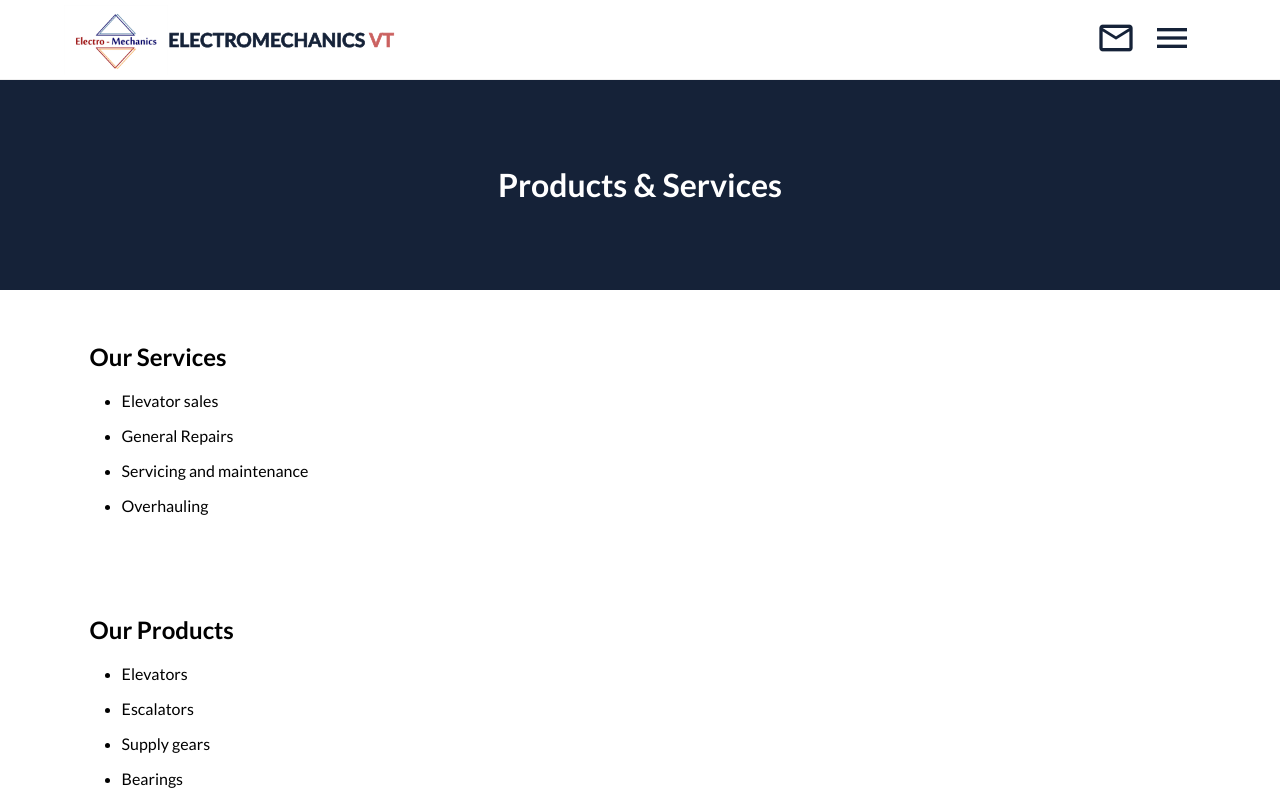
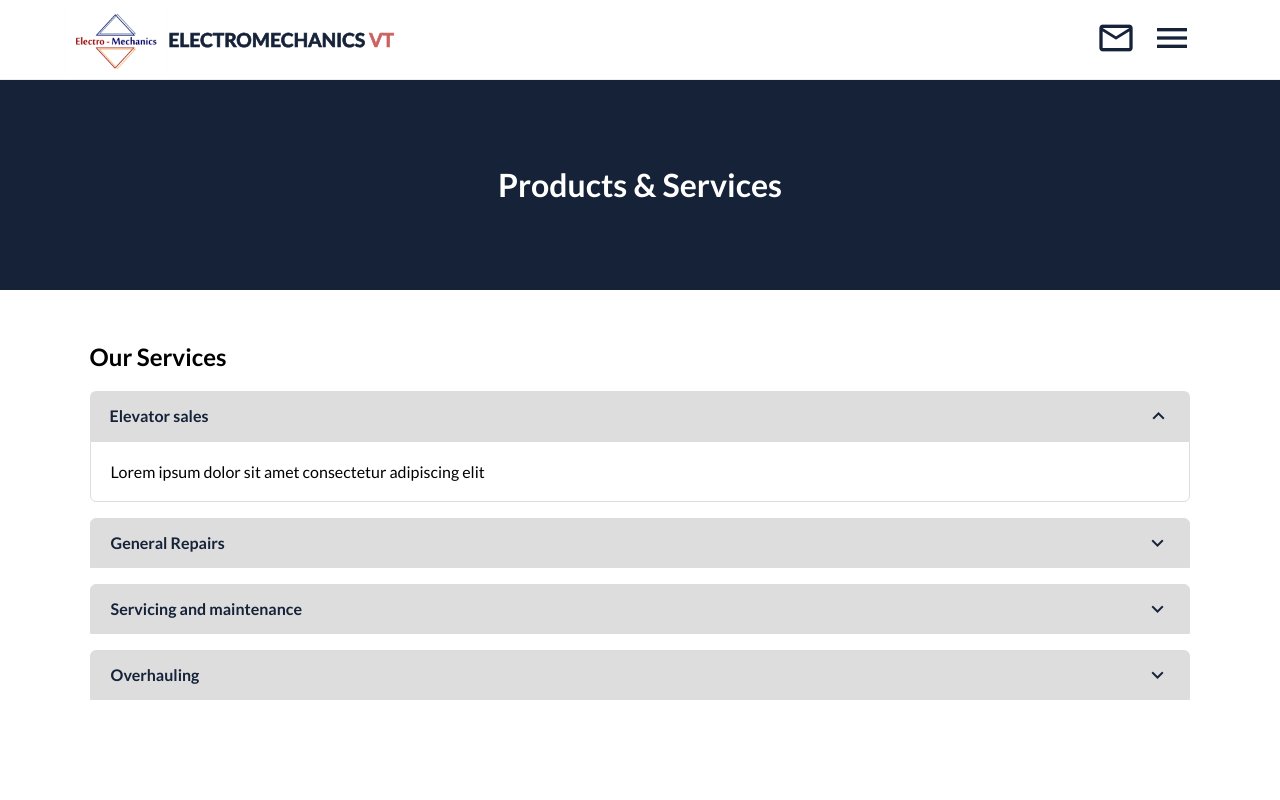
Before and after one commit to kadetXx/electromechvt, a React (Create React App) app: page /products-and-services in a window 1280 px wide. Shown: the top 800 px of the page. Built offline with nearby package versions, Linux system fonts and the light colour scheme.

Commit message:
added products and services page

```diff
--- a/src/pages/productsServices/ProductsServices.jsx
+++ b/src/pages/productsServices/ProductsServices.jsx
@@ -1,50 +1,96 @@
-import React from 'react'
-import './ProductsServices.scss'
+import React, {useState} from "react";
+import "./ProductsServices.scss";
 
 function ProductsServices() {
+
+  const [services, toggleServices] = useState(0)
+  const [products, toggleProducts] = useState(0)
+
   return (
     <div id='ProductsServices'>
       <div className='page-title'>
         <h1>Products & Services</h1>
       </div>
 
-      <div className="section-one">
+      <div className='section-one'>
         <h2>Our Services</h2>
 
         <ul>
-          {
-            [
-              "Elevator sales",
-              "General Repairs",
-              "Servicing and maintenance",
-              'Overhauling'
-            ].map(item => (
-            <li>{item}</li>
-            ))
-          }
+          {[
+            {
+              title: "Elevator sales",
+              desc: "Lorem ipsum dolor sit amet consectetur adipiscing elit",
+            },
+            {
+              title: "General Repairs",
+              desc: "Lorem ipsum dolor sit amet consectetur adipiscing elit",
+            },
+            {
+              title: "Servicing and maintenance",
+              desc: "Lorem ipsum dolor sit amet consectetur adipiscing elit",
+            },
+            {
+              title: "Overhauling",
+              desc: "Lorem ipsum dolor sit amet consectetur adipiscing elit",
+            },
+          ].map((item, index) => (
+            <li>
+              <span onClick={() => services === index ? toggleServices(null) : toggleServices(index)}>
+                {item.title}
+                <i className='material-icons'>
+                  {
+                    services === index ? 'keyboard_arrow_up' : 'keyboard_arrow_down'
+                  }
+                </i>
+              </span>
+              {
+                services === index && (<span> {item.desc} </span>)
+              }
+            </li>
+          ))}
         </ul>
       </div>
 
-      <div className="section-three">
+      <div className='section-three'>
         <h2>Our Products</h2>
 
         <ul>
-          {
-            [
-              "Elevators",
-              "Escalators",
-              "Supply gears",
-              'Bearings'
-            ].map(item => (
-            <li>{item}</li>
-            ))
-          }
+          {[
+            {
+              title: "Elevators",
+              desc: "Lorem ipsum dolor sit amet consectetur adipiscing elit",
+            },
+            {
+              title: "Escalators",
+              desc: "Lorem ipsum dolor sit amet consectetur adipiscing elit",
+            },
+            {
+              title: "Supply gears",
+              desc: "Lorem ipsum dolor sit amet consectetur adipiscing elit",
+            },
+            {
+              title: "Bearings",
+              desc: "Lorem ipsum dolor sit amet consectetur adipiscing elit",
+            },
+          ].map((item, index) => (
+            <li>
+              <span onClick={() => products === index ? toggleProducts(null) :  toggleProducts(index)}>
+                {item.title}
+                <i className='material-icons'>
+                  {
+                    services === index ? 'keyboard_arrow_up' : 'keyboard_arrow_down'
+                  }
+                </i>
+              </span>
+              {
+                products === index && (<span> {item.desc} </span>)
+              }
+            </li>
+          ))}
         </ul>
       </div>
-
-
     </div>
-  )
+  );
 }
 
-export default ProductsServices
+export default ProductsServices;
--- a/src/pages/productsServices/ProductsServices.scss
+++ b/src/pages/productsServices/ProductsServices.scss
@@ -5,10 +5,33 @@
   }
 
   ul {
-    padding: 0 2rem;
+    padding: 0;
+    list-style: none;
   }
 
   li {
     margin: 1rem 0;
+    display: flex;
+    flex-direction: column;
+
+
+    span:first-child {
+      width: 100%;
+      background-color: #dddddd;
+      font-weight: bold;
+      padding: 15px 20px;
+      height: 50px;
+      border-radius: 6px 6px 0 0 !important;
+      display: flex;
+      align-items: center;
+      justify-content: space-between;
+      color: #152238;
+    }
+
+    span:last-child {
+      padding: 20px;
+      border: 1px solid #dddddd;
+      border-radius: 0 0 6px 6px;
+    }
   }
 }
```
